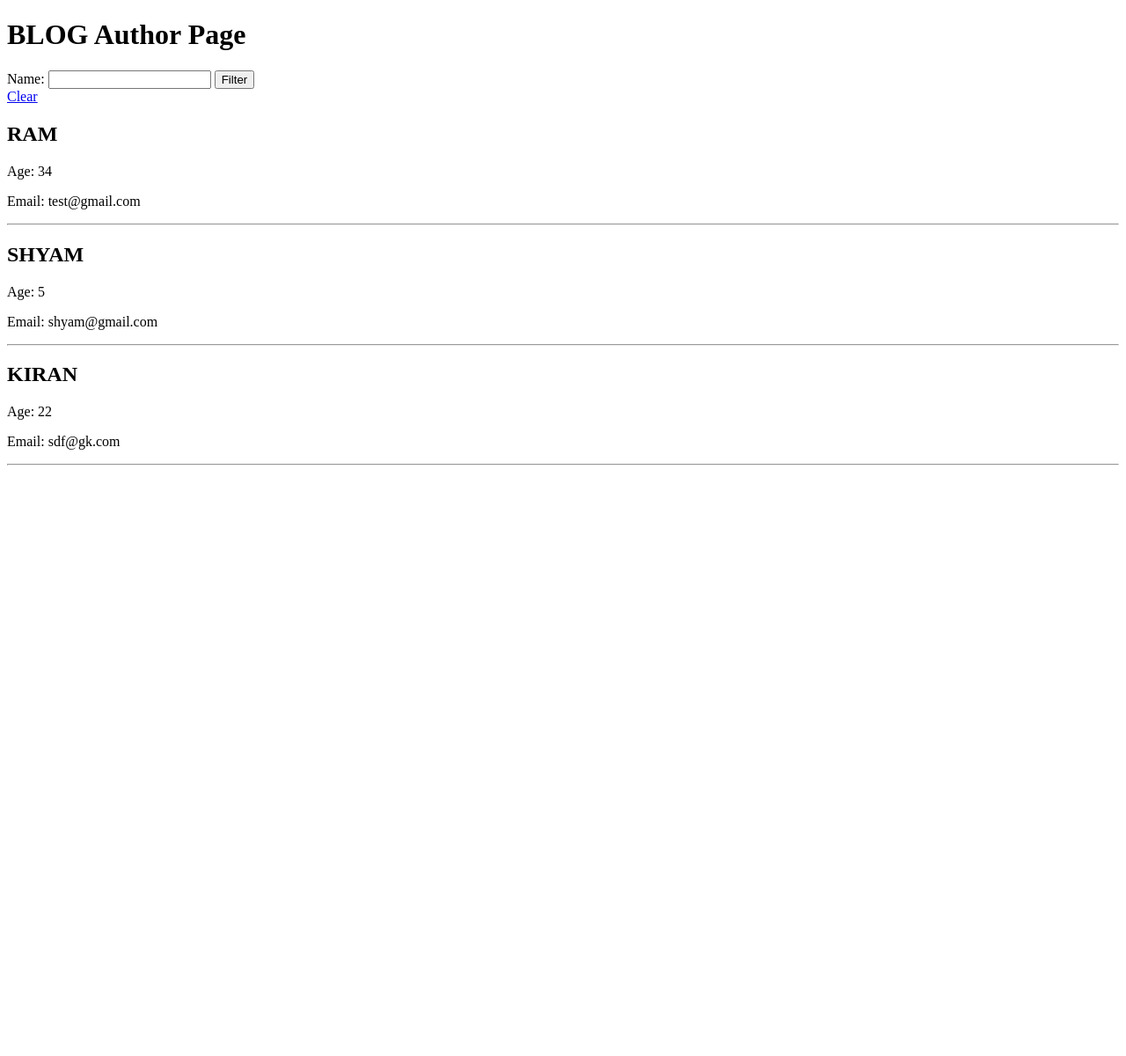
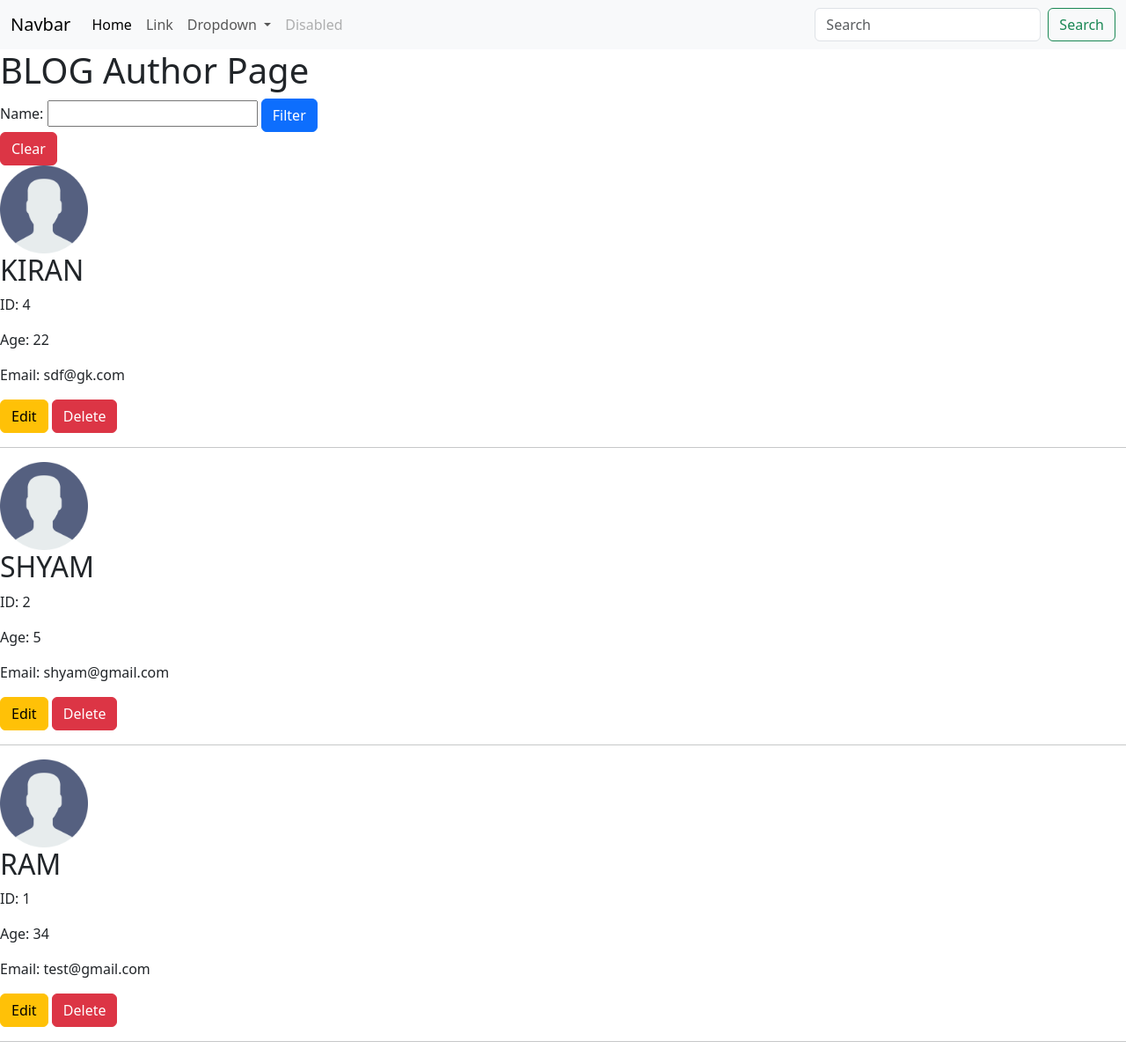
Before and after one commit to aaravcreator/django_aims, a Django app: page /blog/author_list/ in a window 1280 px wide. Shown: the whole page at 88% size. Before the commit the page ends 529 px from the top, so only its background shows below. Run offline with Django 4.2, Linux system fonts and the light colour scheme; data comes from the database, SQL or seed files in the repository; both versions use the stored data as it was after the commit.

Commit message:
handling static files

```diff
--- a/blog/templates/blog/author_list.html
+++ b/blog/templates/blog/author_list.html
@@ -1,33 +1,32 @@
-<!DOCTYPE html>
-<html lang="en">
-<head>
-    <meta charset="UTF-8">
-    <meta name="viewport" content="width=device-width, initial-scale=1.0">
-    <title>Blog</title>
-</head>
-<body>
+{% extends 'base.html' %}
+{% load static %}
+{% block content %}
 <h1>BLOG Author Page</h1>
 
 <form action="">
     {{form}}
 
-        <button type="submit">Filter</button>
+    <button type="submit" class="btn btn-primary">Filter</button>
 </form>
 
-    <a href="{% url 'author_list' %}">Clear</a>
+<a href="{% url 'author_list' %}" class="btn btn-danger">Clear</a>
 
 
 
 <!-- <a href="/blog/author_list/">Clear</a> -->
-
+<br>
 
 {% for author in author_list %}
 
+<img src="{% static 'images/user_icon.png' %}" style="height: 100px; width: 100px;" alt="">
 <h2>{{author.name}}</h2>
+<p>ID: {{author.id}}</p>
 <p>Age: {{author.age}}</p>
 <p>Email: {{author.email}}</p>
+<!-- <a href="/blog/edit_author/{{author.id}}/">Edit</a> -->
+<a href="{% url 'edit_author' author.id %}" class="btn btn-warning">Edit</a>
+<a href="{% url 'delete_author' author.id %}" class="btn btn-danger">Delete</a>
+
 <hr>
 {% endfor %}
-
-</body>
-</html>
+{% endblock content %}
--- a/blog/urls.py
+++ b/blog/urls.py
@@ -1,8 +1,10 @@
 from django.urls import path
-from .views import index,author_list,create_author
+from .views import index,author_list,create_author,edit_author,delete_author
 
 urlpatterns = [
     path('',index),
     path('author_list/',author_list,name="author_list"),
-    path('create_author/',create_author,name="create_author")
+    path('create_author/',create_author,name="create_author"),
+    path('edit_author/<int:id>/',edit_author,name="edit_author"),
+    path('delete_author/<int:id>/',delete_author,name="delete_author")
 ]
--- a/blog/views.py
+++ b/blog/views.py
@@ -11,9 +11,9 @@
     form = AuthorFilterForm()
     name = request.GET.get('name')
     if name is not None:
-        authors = Author.objects.filter(name__contains = name)
+        authors = Author.objects.filter(name__contains = name).order_by('-id')
     else:
-        authors = Author.objects.all()
+        authors = Author.objects.all().order_by('-id')
     # authors = Author.objects.filter(age__gt=10)
     print(authors)
 
@@ -36,3 +36,28 @@
         'form':form
     }
     return render(request,'blog/create_author.html',context)
+
+def edit_author(request,id):
+    author = Author.objects.get(id=id)
+    form = AuthorForm(instance=author)
+    if request.method == "POST":
+        form = AuthorForm(request.POST,instance=author)
+        if form.is_valid():
+            form.save()
+            return redirect('author_list')
+
+    context = {
+        'form':form
+    }
+    return render(request,'blog/edit_author.html',context)
+
+
+def delete_author(request,id):
+    author = Author.objects.get(id=id)
+    if request.method == "POST":
+        author.delete()
+        return redirect('author_list')
+    context = {
+        'author':author
+    }
+    return render(request,'blog/delete_author.html',context)
--- a/django_aims/settings.py
+++ b/django_aims/settings.py
@@ -118,6 +118,11 @@
 
 STATIC_URL = 'static/'
 
+
+STATICFILES_DIRS = [
+    BASE_DIR / "static",
+
+]
 # Default primary key field type
 # https://docs.djangoproject.com/en/4.2/ref/settings/#default-auto-field
 
--- a/django_aims/views.py
+++ b/django_aims/views.py
@@ -14,7 +14,7 @@
         'random_data':random_value,
         'person_list':["RAM","SHYAM","HARI"]
     }
-    return render(request,'index.html',context)
+    return render(request,'base.html',context)
 
 
 def account_view(request,username):
--- /dev/null
+++ b/static/myscript.js
@@ -0,0 +1 @@
+console.log("HELLO JS")
--- /dev/null
+++ b/templates/base.html
@@ -0,0 +1,59 @@
+{% load static %}
+
+<!doctype html>
+<html lang="en">
+  <head>
+    <meta charset="utf-8">
+    <meta name="viewport" content="width=device-width, initial-scale=1">
+    <title>Bootstrap demo</title>
+    <link href="https://cdn.jsdelivr.net/npm/bootstrap@5.3.3/dist/css/bootstrap.min.css" rel="stylesheet" integrity="sha384-QWTKZyjpPEjISv5WaRU9OFeRpok6YctnYmDr5pNlyT2bRjXh0JMhjY6hW+ALEwIH" crossorigin="anonymous">
+  </head>
+  <body>
+    <nav class="navbar navbar-expand-lg bg-body-tertiary">
+        <div class="container-fluid">
+          <a class="navbar-brand" href="#">Navbar</a>
+          <button class="navbar-toggler" type="button" data-bs-toggle="collapse" data-bs-target="#navbarSupportedContent" aria-controls="navbarSupportedContent" aria-expanded="false" aria-label="Toggle navigation">
+            <span class="navbar-toggler-icon"></span>
+          </button>
+          <div class="collapse navbar-collapse" id="navbarSupportedContent">
+            <ul class="navbar-nav me-auto mb-2 mb-lg-0">
+              <li class="nav-item">
+                <a class="nav-link active" aria-current="page" href="#">Home</a>
+              </li>
+              <li class="nav-item">
+                <a class="nav-link" href="#">Link</a>
+              </li>
+              <li class="nav-item dropdown">
+                <a class="nav-link dropdown-toggle" href="#" role="button" data-bs-toggle="dropdown" aria-expanded="false">
+                  Dropdown
+                </a>
+                <ul class="dropdown-menu">
+                  <li><a class="dropdown-item" href="#">Action</a></li>
+                  <li><a class="dropdown-item" href="#">Another action</a></li>
+                  <li><hr class="dropdown-divider"></li>
+                  <li><a class="dropdown-item" href="#">Something else here</a></li>
+                </ul>
+              </li>
+              <li class="nav-item">
+                <a class="nav-link disabled" aria-disabled="true">Disabled</a>
+              </li>
+            </ul>
+            <form class="d-flex" role="search">
+              <input class="form-control me-2" type="search" placeholder="Search" aria-label="Search">
+              <button class="btn btn-outline-success" type="submit">Search</button>
+            </form>
+          </div>
+        </div>
+      </nav>
+   {% block content %}
+
+
+   {% endblock content %}
+
+    <script src="https://cdn.jsdelivr.net/npm/bootstrap@5.3.3/dist/js/bootstrap.bundle.min.js" integrity="sha384-YvpcrYf0tY3lHB60NNkmXc5s9fDVZLESaAA55NDzOxhy9GkcIdslK1eN7N6jIeHz" crossorigin="anonymous"></script>
+    <script src="https://cdn.jsdelivr.net/npm/@popperjs/core@2.11.8/dist/umd/popper.min.js" integrity="sha384-I7E8VVD/ismYTF4hNIPjVp/Zjvgyol6VFvRkX/vR+Vc4jQkC+hVqc2pM8ODewa9r" crossorigin="anonymous"></script>
+<script src="https://cdn.jsdelivr.net/npm/bootstrap@5.3.3/dist/js/bootstrap.min.js" integrity="sha384-0pUGZvbkm6XF6gxjEnlmuGrJXVbNuzT9qBBavbLwCsOGabYfZo0T0to5eqruptLy" crossorigin="anonymous"></script>
+
+<script src="{% static 'myscript.js' %}"></script>
+  </body>
+</html>
```
Also changed, not shown: blog/templates/blog/delete_author.html (added, +16 -0 lines), blog/templates/blog/edit_author.html (added, +15 -0 lines), db.sqlite3, static/images/user_icon.png (added), 2 other files. Lines whose indentation alone changed are shown as unchanged.
